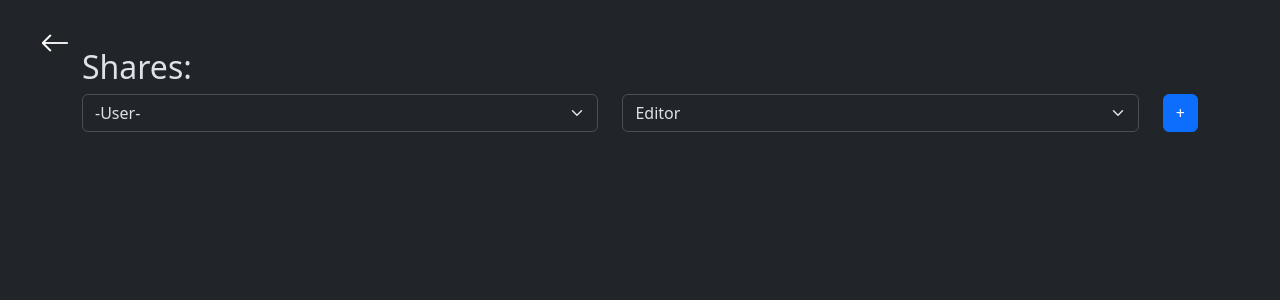
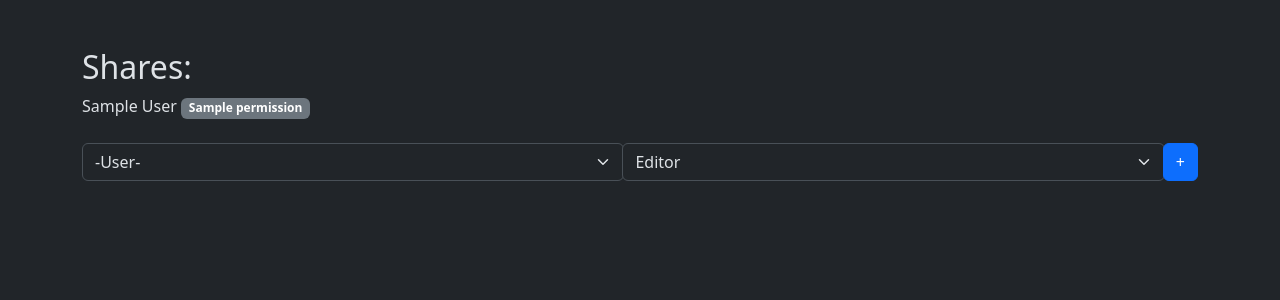
Before and after one commit to Nounes7580/Note-manager, a PHP site: the page made by view/view_shares.php in a window 1280 px wide. Shown: the top 300 px of the page. Run offline with PHP 8.4, Linux system fonts and the light colour scheme; the template is opened without the code that fills it: most values are stand-ins (such as "Sample title", 1, 10 or a date in 2020); some libraries are stand-ins or nearby versions.

Commit message:
feat(view_share): Ajustement de la vue share manque la méthode pour savoir si la note est partagé

```diff
--- a/view/view_shares.php
+++ b/view/view_shares.php
@@ -23,43 +23,37 @@
 </style>
 
 <body>
-    <div>
-        <a href="javascript:history.back()" class="bi bi-arrow-left"></a>
+    <div class="container mt-5">
+        <h2>Shares:</h2>
+        <?php if (!empty($shares)) : ?>
+            <?php foreach ($shares as $share) : ?>
+                <div class="mb-2">
+                    <span><?= htmlspecialchars($share['full_name']) ?></span>
+                    <span class="badge bg-secondary"><?= htmlspecialchars($share['permission']) ?></span>
                 </div>
-
-
-
-    <div class="container mt-5">
-
-        <?php if (!empty($usersToShareWith)) : ?>
-            <h2>Shares:</h2>
-            <div class="row align-items-center">
-                <!-- Sélecteur d'utilisateur -->
-                <div class="col">
-                    <select class="form-select" id="userSelect" name="user_id">
+            <?php endforeach; ?>
+        <?php else : ?>
+            <p class="text-muted">This note is not shared yet.</p>
+        <?php endif; ?>
+        <!-- Sélecteur d'utilisateur et de permission avec bouton d'ajout -->
+        <div class="d-flex justify-content-start align-items-center mt-4">
+            <select class="form-select" id="userSelect" name="user_id" style="margin-right: -1px;">
                 <option value="">-User-</option>
                 <?php foreach ($usersToShareWith as $user) : ?>
                     <option value="<?= htmlspecialchars($user->id) ?>"><?= htmlspecialchars($user->full_name) ?></option>
                 <?php endforeach; ?>
             </select>
-                </div>
 
             <!-- Sélecteur de permission -->
-                <div class="col">
-                    <select class="form-select" id="permissionSelect" name="permission">
+            <select class="form-select" id="permissionSelect" name="permission" style="margin-right: -1px; margin-left: -1px;">
                 <option value="editor">Editor</option>
                 <option value="reader">Reader</option>
             </select>
+
+            <!-- Bouton de partage -->
+            <button type="submit" class="btn btn-primary" style="margin-left: -1px;">+</button>
         </div>
 
-                <!-- Bouton de partage -->
-                <div class="col-auto">
-                    <button type="submit" class="btn btn-primary">+</button>
-                </div>
-            </div>
-        <?php else : ?>
-            <p class="text-muted">This is not shared yet</p>
-        <?php endif; ?>
     </div>
 
 
```
Also changed, not shown: controller/ControllerNotes.php (+9 -0 lines), model/Note.php (+82 -30 lines). Lines whose indentation alone changed are shown as unchanged.
